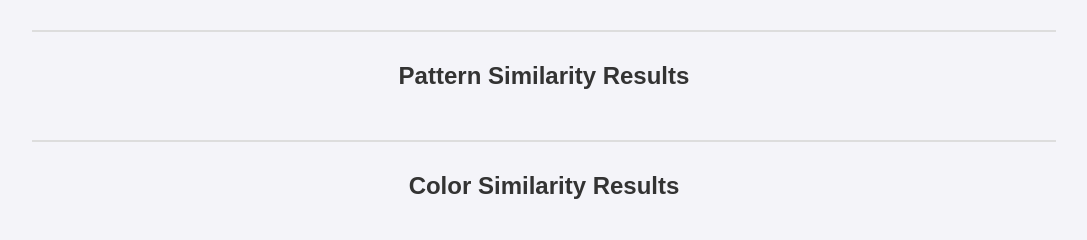
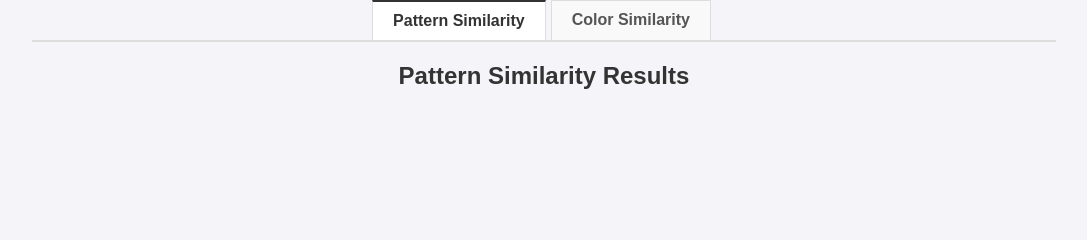
Before and after one commit to Heet-09/Image, a Django app: template cbir_app/templates/cbir_app/search_results.html in a window 1280 px wide. Shown: the part 166-406 px from the top of the page, without its empty margins (96-1183 px from the left). Run offline with Django 5.2, Linux system fonts and the light colour scheme; the template is opened without the code that fills it, so the values that code supplies are empty.

Commit message:
Added latest update

```diff
--- a/cbir_app/templates/cbir_app/search_results.html
+++ b/cbir_app/templates/cbir_app/search_results.html
@@ -1,5 +1,3 @@
-<!-- cbir_app/templates/cbir_app/search_results.html -->
-
 <!DOCTYPE html>
 <html lang="en">
 <head>
@@ -23,6 +21,38 @@
         h1, h2 {
             text-align: center;
             color: #333;
+        }
+
+        .tabs {
+            display: flex;
+            justify-content: center;
+            margin-bottom: 20px;
+            border-bottom: 2px solid #ddd;
+        }
+
+        .tab {
+            padding: 10px 20px;
+            cursor: pointer;
+            border: 1px solid #ddd;
+            border-bottom: none;
+            background-color: #f9f9f9;
+            margin-right: 5px;
+            font-weight: bold;
+            color: #555;
+        }
+
+        .tab.active {
+            background-color: white;
+            color: #333;
+            border-top: 2px solid #333;
+        }
+
+        .tab-content {
+            display: none;
+        }
+
+        .tab-content.active {
+            display: block;
         }
 
         .results-container {
@@ -52,13 +82,6 @@
             font-size: 16px;
             color: #555;
         }
-
-        .separator {
-            margin: 30px 0;
-            height: 2px;
-            background-color: #ddd;
-        }
-
     </style>
 </head>
 <body>
@@ -71,8 +94,15 @@
         <img src="{{ query_image_url }}" alt="Query Image" style="max-width: 400px; max-height: 400px;">
     </div>
 
-    <div class="separator"></div>
+    <!-- Tabs for Pattern and Color Results -->
+    <div class="tabs">
+        <div class="tab active" data-target="pattern-tab">Pattern Similarity</div>
+        <div class="tab" data-target="color-tab">Color Similarity</div>
+        <!-- <div class="tab" data-target="same-tab">Same to same</div> -->
+    </div>
 
+    <!-- Tab Content for Pattern Results -->
+    <div id="pattern-tab" class="tab-content active">
         <h2>Pattern Similarity Results</h2>
         <div class="results-container">
             {% for result in pattern_results %}
@@ -82,9 +112,10 @@
             </div>
             {% endfor %}
         </div>
+    </div>
 
-    <div class="separator"></div>
-
+    <!-- Tab Content for Color Results -->
+    <div id="color-tab" class="tab-content">
         <h2>Color Similarity Results</h2>
         <div class="results-container">
             {% for result in color_results %}
@@ -96,5 +127,39 @@
         </div>
     </div>
 
+    <!-- <div id="same-tab" class="tab-content">
+        <h2>Highly Similar Results (Pattern & Color > 0.99)</h2>
+        <div class="results-container">
+            {% for result in same_results %}
+            <div class="result-card">
+                <img src="{{ result.image.image.url }}" alt="Highly Similar Image">
+                <p class="score">Pattern Similarity: {{ result.pattern_score }}</p>
+                <p class="score">Color Similarity: {{ result.color_score }}</p>
+            </div>
+            {% endfor %}
+        </div>
+    </div> -->
+
+
+</div>
+
+<script>
+    // Handle Tab Switching
+    const tabs = document.querySelectorAll('.tab');
+    const tabContents = document.querySelectorAll('.tab-content');
+
+    tabs.forEach(tab => {
+        tab.addEventListener('click', () => {
+            // Remove active class from all tabs and contents
+            tabs.forEach(t => t.classList.remove('active'));
+            tabContents.forEach(content => content.classList.remove('active'));
+
+            // Add active class to clicked tab and corresponding content
+            tab.classList.add('active');
+            document.getElementById(tab.dataset.target).classList.add('active');
+        });
+    });
+</script>
+
 </body>
 </html>
--- a/cbir_app/views.py
+++ b/cbir_app/views.py
@@ -72,6 +72,9 @@ def search_image(request):
             for i, idx in enumerate(similarities["pattern"]["indices"])
         ]
 
+        # for pat in pattern_results:
+        #     print(f"Image: {pat['image']},pat['']")
+
         color_results = [
             {"image": images[int(idx)], "score": similarities["color"]["scores"][i]}
             for i, idx in enumerate(similarities["color"]["indices"])
```
Also changed, not shown: cbir_app/utils.py (+5 -2 lines), requirements.txt (+137 -360 lines). Lines whose indentation alone changed are shown as unchanged.
